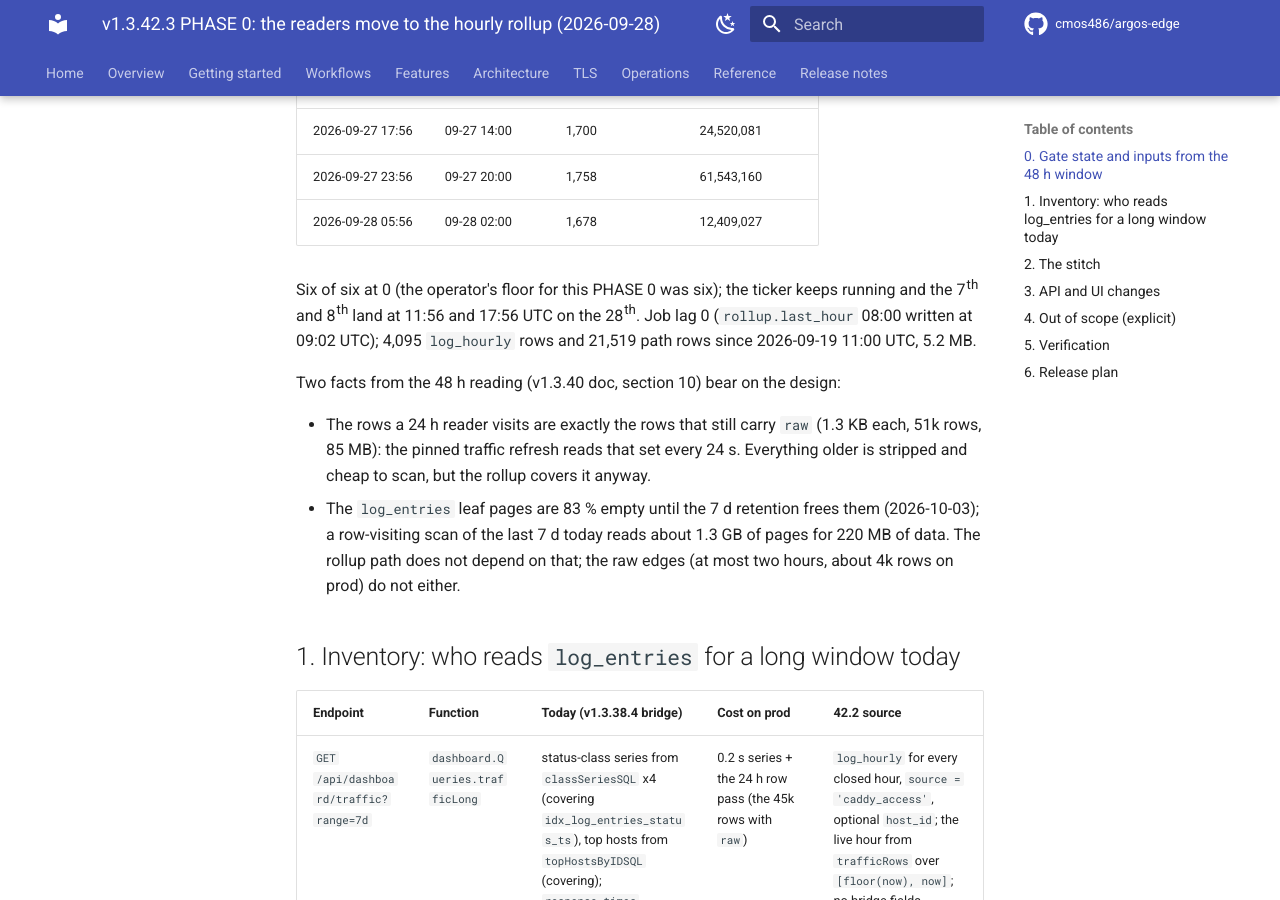
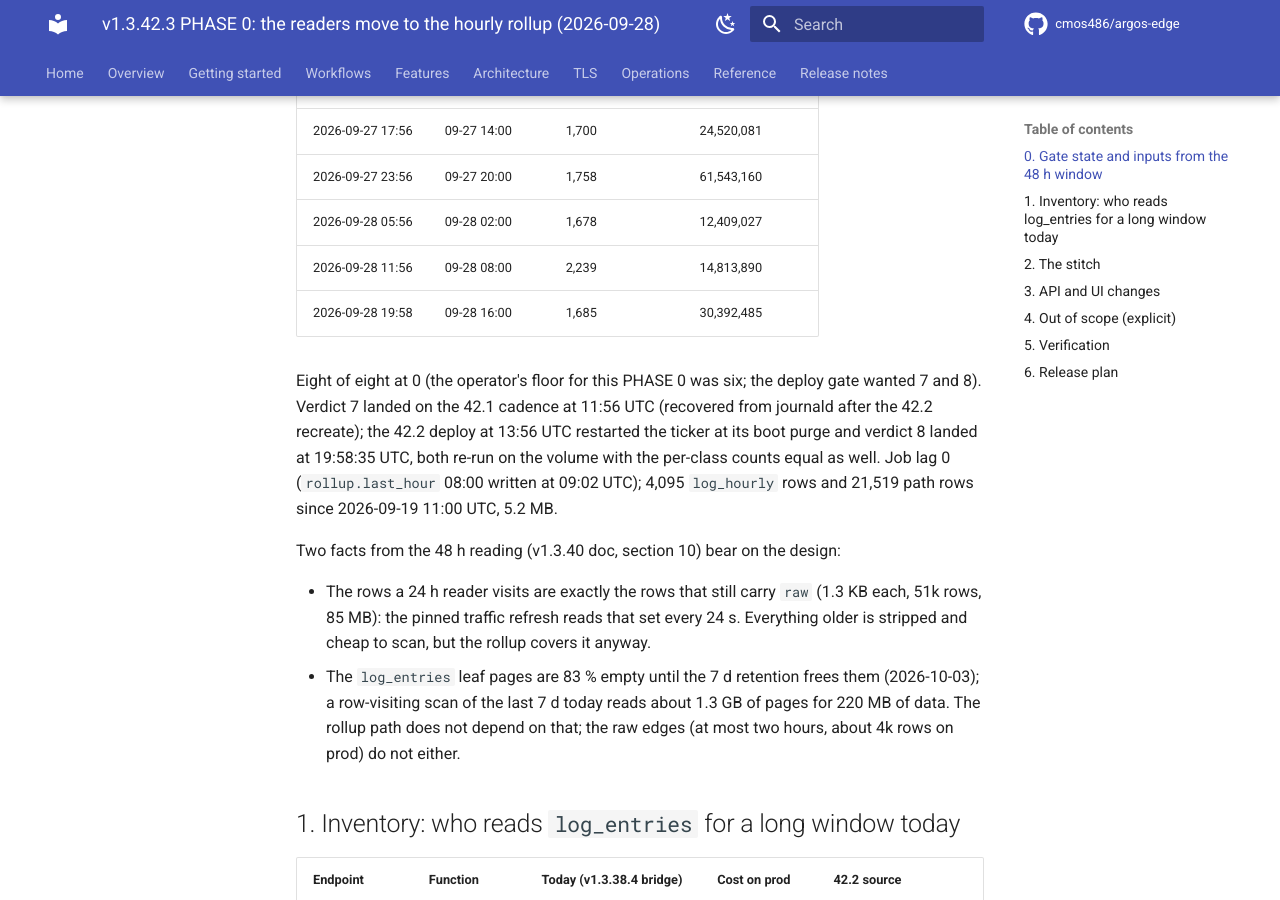
Before and after one commit to cmos486/argos-edge, an MkDocs documentation site: the page built from docs/planning/v1.3.42.3-rollup-readers-phase0.md, in a window 1280 px wide and 900 px high, scrolled down 901 px. Built offline with MkDocs 1.6.1 and Material for MkDocs 9.7.7, drawn with Linux system fonts in a browser that asks for light colours; comment, search, counter and statistics services are not loaded.

Commit message:
docs(release): drift verdicts 7 and 8 at 0, v1.3.42.3 deploy gate met

```diff
--- a/docs/planning/v1.3.42.3-rollup-readers-phase0.md
+++ b/docs/planning/v1.3.42.3-rollup-readers-phase0.md
@@ -37,10 +37,15 @@ re-run read-only against the volume with both sides:
 | 2026-09-27 17:56 | 09-27 14:00 | 1,700 | 24,520,081 |
 | 2026-09-27 23:56 | 09-27 20:00 | 1,758 | 61,543,160 |
 | 2026-09-28 05:56 | 09-28 02:00 | 1,678 | 12,409,027 |
+| 2026-09-28 11:56 | 09-28 08:00 | 2,239 | 14,813,890 |
+| 2026-09-28 19:58 | 09-28 16:00 | 1,685 | 30,392,485 |
 
-Six of six at 0 (the operator's floor for this PHASE 0 was six);
-the ticker keeps running and the 7th and 8th land at 11:56 and
-17:56 UTC on the 28th. Job lag 0 (`rollup.last_hour` 08:00 written
+Eight of eight at 0 (the operator's floor for this PHASE 0 was six;
+the deploy gate wanted 7 and 8). Verdict 7 landed on the 42.1
+cadence at 11:56 UTC (recovered from journald after the 42.2
+recreate); the 42.2 deploy at 13:56 UTC restarted the ticker at its
+boot purge and verdict 8 landed at 19:58:35 UTC, both re-run on the
+volume with the per-class counts equal as well. Job lag 0 (`rollup.last_hour` 08:00 written
 at 09:02 UTC); 4,095 `log_hourly` rows and 21,519 path rows since
 2026-09-19 11:00 UTC, 5.2 MB.
 
```
Also changed, not shown: docs/operations/verification-report.md (+2 -2 lines), docs/release-notes/v1.3.42.3.md (+3 -1 lines).
